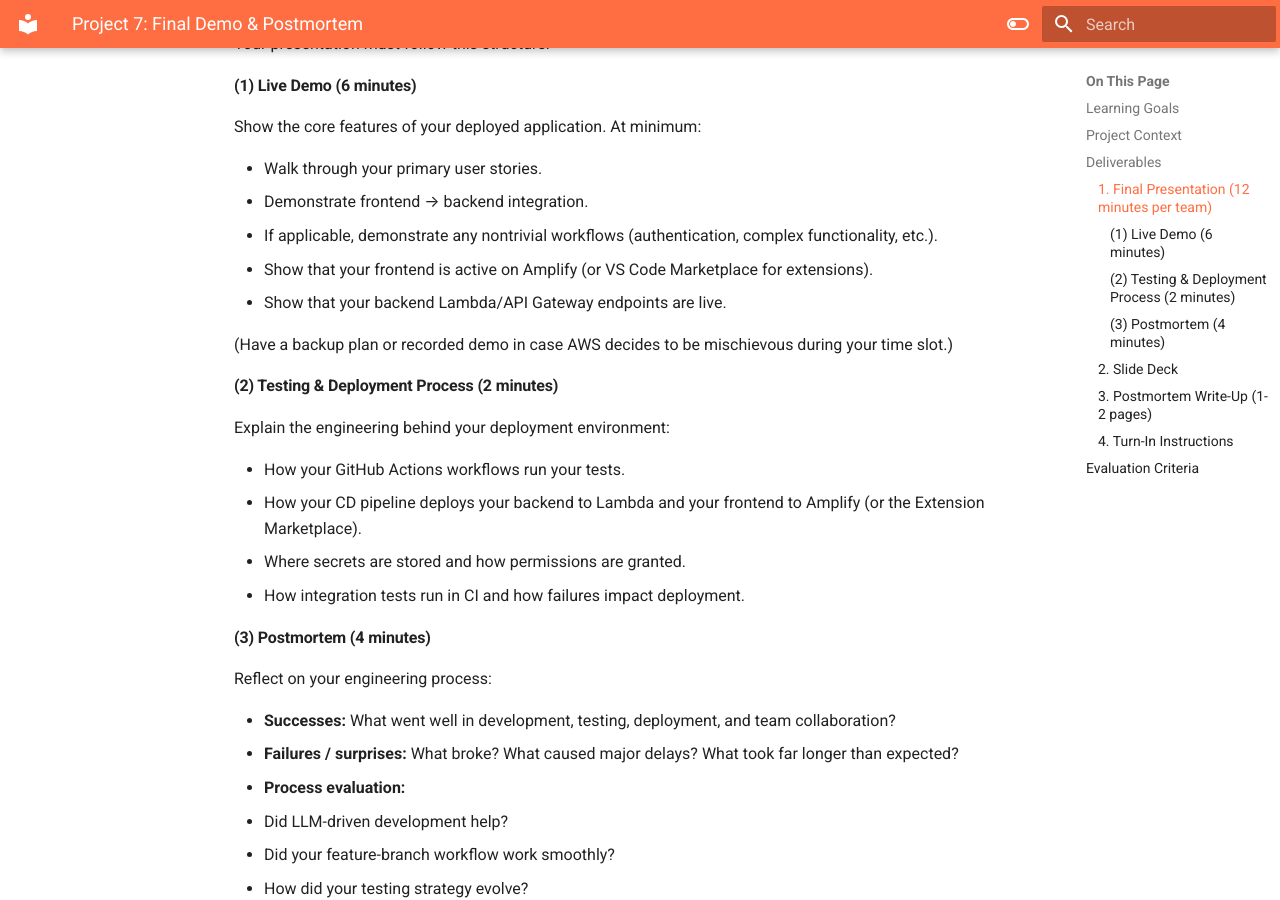
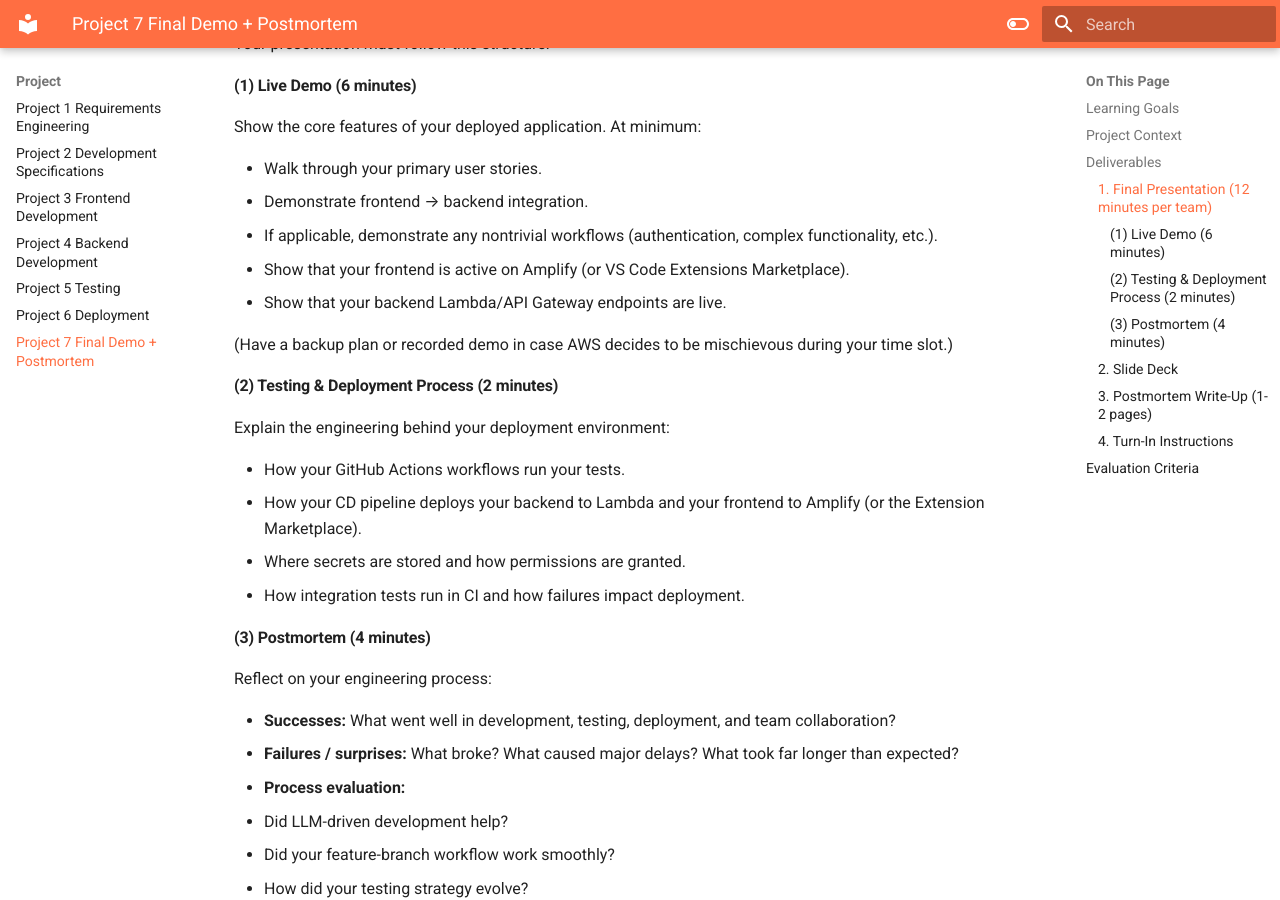
Before and after one commit to AI-Developer-Tools/ai-developer-tools.github.io, an MkDocs documentation site: the page built from docs/project/p7.md, in a window 1280 px wide and 900 px high, scrolled down 1041 px. Built offline with MkDocs 1.6.1 and Material for MkDocs 9.7.7, drawn with Linux system fonts in a browser that asks for light colours.

Commit message:
Posted P7.

```diff
--- a/docs/_data/schedule.yaml
+++ b/docs/_data/schedule.yaml
@@ -1516,8 +1516,8 @@
     slides: ''
   project:
     deadline: 'Friday, December 5, 2025 11:59pm'
-    link: ''
-    name: 'P7: Presentation + Postmortem'
+    link: 'project/p7'
+    name: 'P7: Final Demo + Postmortem'
     numDays: 10
 
 - date: Tue Nov 25
--- a/docs/project/p7.md
+++ b/docs/project/p7.md
@@ -38,7 +38,7 @@ Show the core features of your deployed application. At minimum:
 - Walk through your primary user stories.
 - Demonstrate frontend → backend integration.
 - If applicable, demonstrate any nontrivial workflows (authentication, complex functionality, etc.).
-- Show that your frontend is active on Amplify (or VS Code Marketplace for extensions).
+- Show that your frontend is active on Amplify (or VS Code Extensions Marketplace).
 - Show that your backend Lambda/API Gateway endpoints are live.
 
 (Have a backup plan or recorded demo in case AWS decides to be mischievous during your time slot.)
--- a/mkdocs.yml
+++ b/mkdocs.yml
@@ -72,3 +72,4 @@ nav:
       - Project 4 Backend Development: project/p4.md
       - Project 5 Testing: project/p5.md
       - Project 6 Deployment: project/p6.md
+      - Project 7 Final Demo + Postmortem: project/p7.md
```
